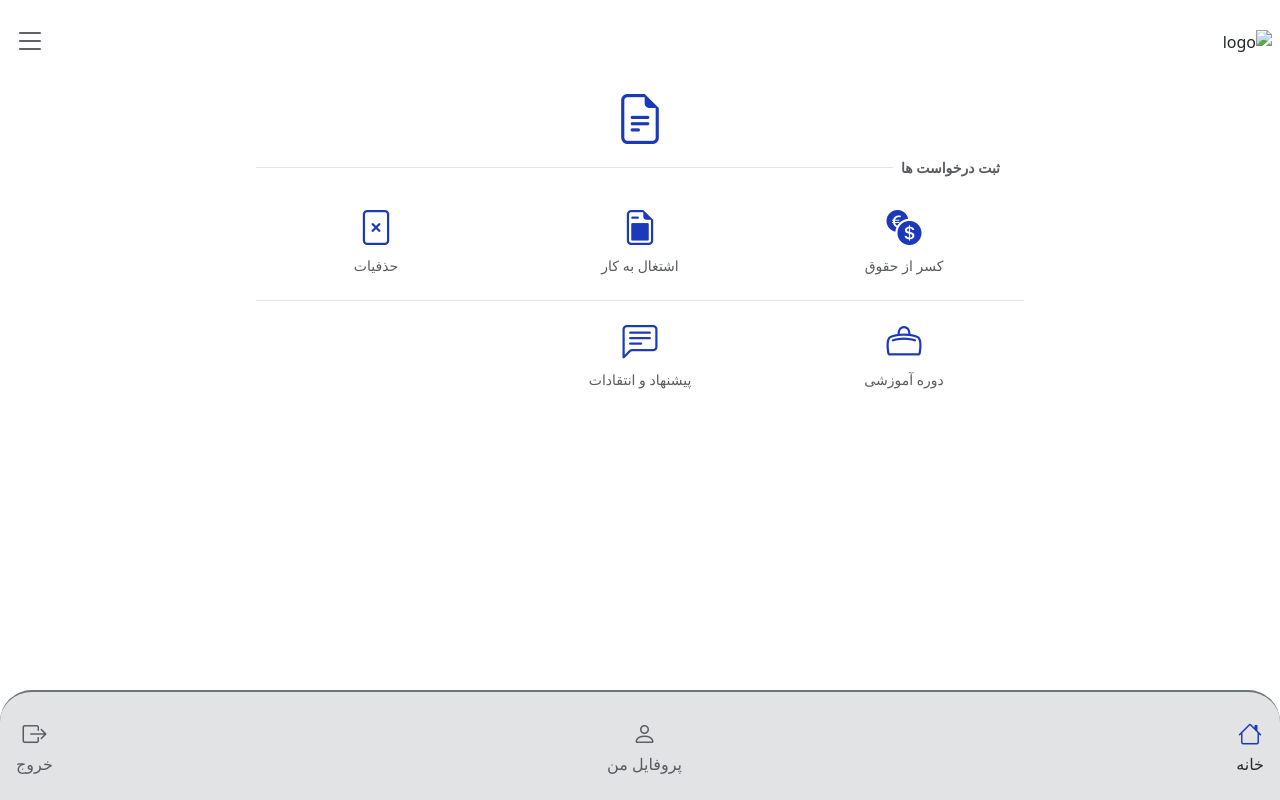
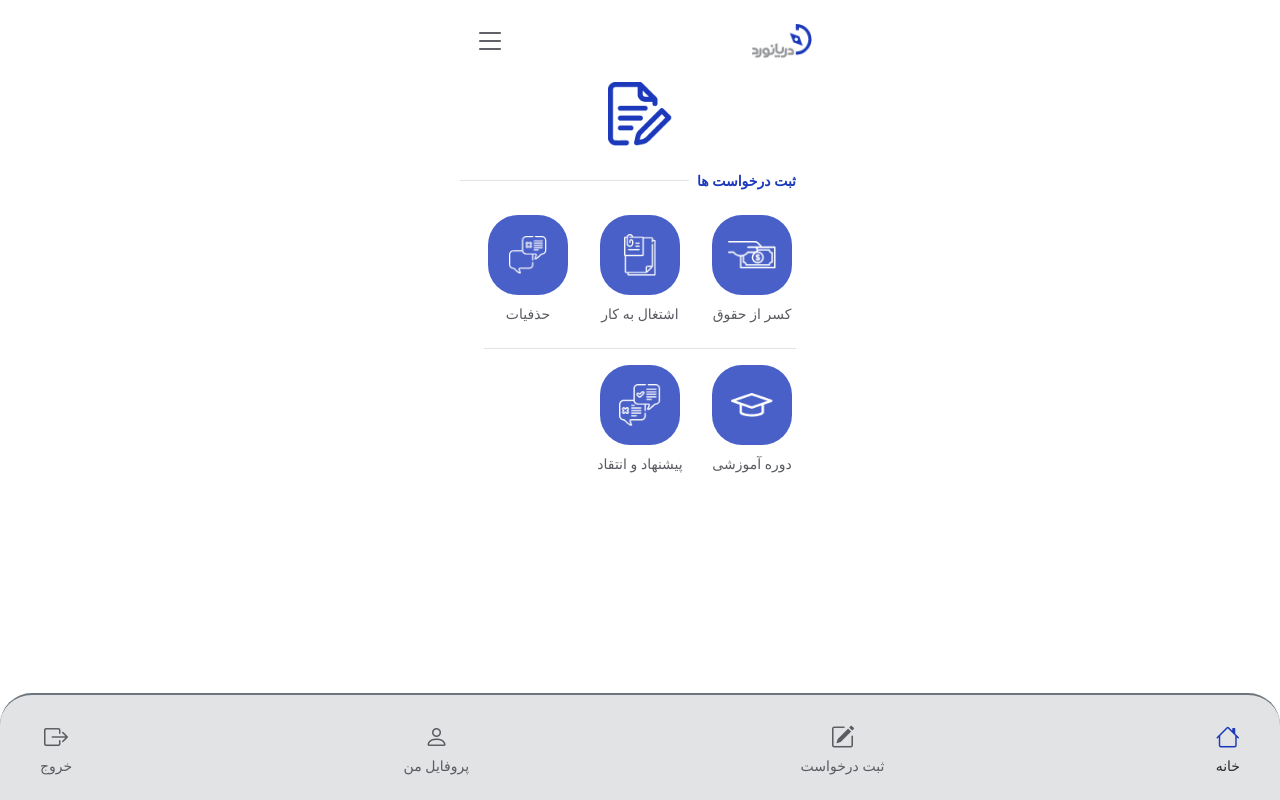
Before and after one commit to maedeh-a/darya-navard, a plain HTML site: page index.html in a window 1280 px wide. Drawn offline with nearby package versions, Linux system fonts and the light colour scheme.

Commit message:
minor fixes

```diff
--- a/css/global.css
+++ b/css/global.css
@@ -2,9 +2,11 @@
 /* colors */
 :root{
     --blue900:#1c39bb;
+    --blue800:rgba(28, 57, 187, 0.8);
     --gray900:#595b61;
     --dark:#2a2a2e;
 }
+
 .text-gray900{
     color: var(--gray900);
 }
@@ -16,6 +18,11 @@
 }
 
 /* global */
+
+html {
+    max-width: 360px;
+    margin-inline: auto;
+}
 /* mobile */
 .mobile-maxw {
     max-width: 768px;
--- a/css/style.css
+++ b/css/style.css
@@ -20,3 +20,14 @@ header button .bi-list{
 .footer-box .footer-link.active i{
     color: var(--blue900);
 }
+
+
+.icon-box {
+    width: 80px;
+    height: 80px;
+    display: grid;
+    place-items: center;
+    background: var(--blue800);
+    border-radius: 30px;
+    margin-bottom: 8px;
+}
--- a/index.html
+++ b/index.html
@@ -1,5 +1,6 @@
 <!DOCTYPE html>
 <html lang="fa" dir="rtl">
+
 <head>
     <meta charset="UTF-8">
     <meta name="viewport" content="width=device-width, initial-scale=1.0">
@@ -9,14 +10,16 @@
         integrity="sha384-T3c6CoIi6uLrA9TneNEoa7RxnatzjcDSCmG1MXxSR1GAsXEV/Dwwykc2MPK8M2HN" crossorigin="anonymous">
     <link rel="stylesheet" href="https://cdn.jsdelivr.net/npm/bootstrap-icons@1.11.1/font/bootstrap-icons.css">
     <link rel="stylesheet" href="../css/global.css">
+
 </head>
+
 <body>
     <main>
         <!-- header -->
         <header class="d-flex align-items-center justify-content-between  py-3 px-2 ">
             <div class="">
 
-                <img src="" alt="logo">
+                <img src="./img/logo.png" alt="logo" width="60">
             </div>
             <div class="">
                 <button class="bg-transparent border-0 text-gray900">
@@ -26,44 +29,49 @@
         </header>
         <!-- main -->
         <section class="mx-auto mobile-maxw">
-            <div class="text-blue900 d-flex align-content-center justify-content-center">
-                <i class="bi bi-file-earmark-text"></i>
+            <div class="text-blue900 d-flex align-content-center justify-content-center mb-4">
+                <img src="./img/write.png" alt="logo" width="64">
             </div>
             <!-- head line -->
             <div class="d-flex align-content-start">
-                <span class="small text-gray900 fw-bold me-4 ms-2">
+                <span class="small text-blue900 fw-bold me-4 ms-2">
                     ثبت درخواست ها
                 </span>
                 <div class="line4851 flex-grow-1 bg-secondary-subtle my-auto "></div>
             </div>
             <!-- Registration of requests -->
-            <div class="my-4 registration-requests-box d-flex flex-column">
+            <div class="my-4 registration-requests-box d-flex flex-column px-4">
                 <div class="row mb-4">
                     <div class="col-lg-4 col-4">
                         <div class=" d-flex flex-column align-items-center">
-                            <i class="text-blue900   bi bi-currency-exchange"></i>
+                            <div class="icon-box">
+                                <img src="./img/kasr.png" alt="kasr az hogug" width="48">
+                            </div>
                             <a href="" class="text-gray900 small text-decoration-none">
-
                                 کسر از حقوق
                             </a>
                         </div>
                     </div>
                     <div class="col-lg-4 col-4">
                         <div class=" d-flex flex-column align-items-center">
-                            <i class="text-blue900   bi bi-file-earmark-post"></i>
+                            <div class="icon-box">
+                                <img src="./img/eshtegal.png" alt="kasr az hogug" width="32">
+                            </div>
                             <a href="" class="text-gray900 small text-decoration-none">
-
                                 اشتغال به کار
                             </a>
+
                         </div>
                     </div>
                     <div class="col-lg-4 col-4">
                         <div class="d-flex flex-column align-items-center">
-                            <i class="text-blue900   bi bi-file-x"></i>
+                            <div class="icon-box">
+                                <img src="./img/hazfiat.png" alt="kasr az hogug" width="38">
+                            </div>
                             <a href="" class="text-gray900 small text-decoration-none">
-
                                 حذفیات
                             </a>
+
                         </div>
                     </div>
 
@@ -72,19 +80,22 @@
                 <div class="row my-3">
                     <div class="col-lg-4 col-4">
                         <div class=" d-flex flex-column align-items-center">
-                            <i class="text-blue900  bi bi-duffle"></i>
+                            <div class="icon-box">
+                                <img src="./img/dore.png" alt="kasr az hogug" width="42">
+                            </div>
                             <a href="" class="text-gray900 small text-decoration-none">
-
-                                 دوره آموزشی
+                                دوره آموزشی
                             </a>
                         </div>
                     </div>
                     <div class="col-lg-4 col-4">
                         <div class="d-flex flex-column align-items-center">
-                            <i class="text-blue900   bi bi-chat-left-text"></i>
-                            <a href="" class="text-gray900 small text-decoration-none text-nowrap">
+                            <div class="icon-box">
+                                <img src="./img/pishnahad.png" alt="kasr az hogug" width="42">
+                            </div>
+                            <a href="" class="text-gray900 small text-decoration-none text-nowrap   ">
+                                پیشنهاد و انتقاد
 
-                                پیشنهاد و انتقادات
                             </a>
                         </div>
                     </div>
@@ -97,18 +108,25 @@
         <!-- footer -->
         <section class="position-fixed bottom-0 start-0 end-0 shadow-sm bg-secondary-subtle bg-opacity-75 rounded-top-5 py-4 border-2 border-top
          border-secondary">
-            <div class=" d-flex align-items-center justify-content-between mx-3 footer-box">
-                <a href="" class="text-decoration-none text-gray900 footer-link active flex-column d-flex align-items-center ">
+            <div class=" d-flex align-items-center justify-content-between mx-3 footer-box px-4">
+                <a href=""
+                    class="text-decoration-none text-gray900 footer-link active flex-column d-flex align-items-center ">
                     <i class="bi bi-house"></i>
-                    خانه
+                    <small>خانه</small>
                 </a>
-                <a href="" class="text-decoration-none text-gray900  footer-link flex-column d-flex align-items-center ">
+                <a href=""
+                    class="text-decoration-none text-gray900  footer-link flex-column d-flex align-items-center ">
+                    <i class="bi bi-pencil-square"></i>
+                    <small>ثبت درخواست</small>
+                </a>
+                <a href=""
+                    class="text-decoration-none text-gray900  footer-link flex-column d-flex align-items-center ">
                     <i class="bi bi-person"></i>
-                    پروفایل من
+                   <small>پروفایل من</small>
                 </a>
                 <a href="" class="text-decoration-none text-gray900 footer-link flex-column d-flex align-items-center ">
                     <i class="bi bi-box-arrow-right"></i>
-                    خروج
+                    <small>خروج</small>
                 </a>
             </div>
         </section>
@@ -127,4 +145,5 @@
         crossorigin="anonymous"></script>
     <script src="https://cdnjs.cloudflare.com/ajax/libs/jquery/3.6.0/jquery.min.js"></script>
 </body>
+
 </html>
```
Also changed, not shown: img/dore.png (added), img/eshtegal.png (added), img/hazfiat.png (added), img/kasr.png (added), img/logo.png (added), img/pishnahad.png (added), img/write.png (added).
